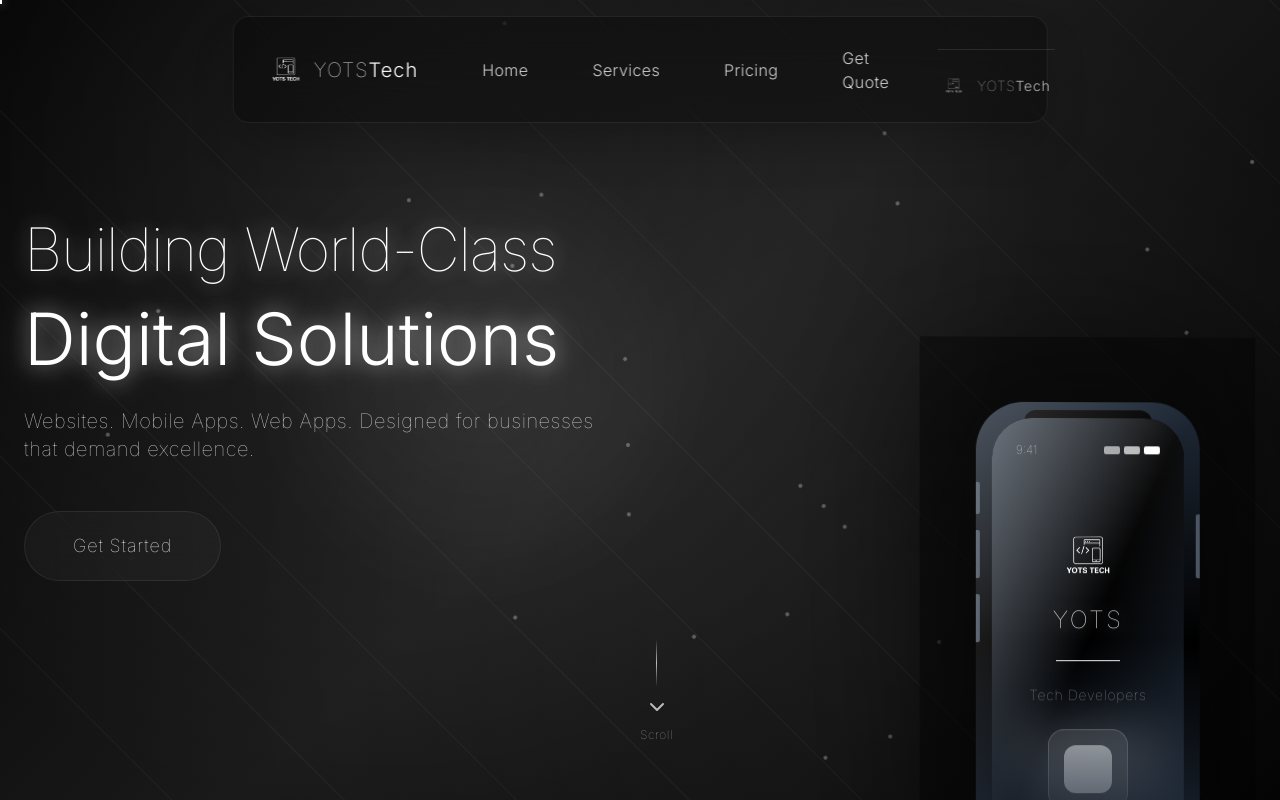
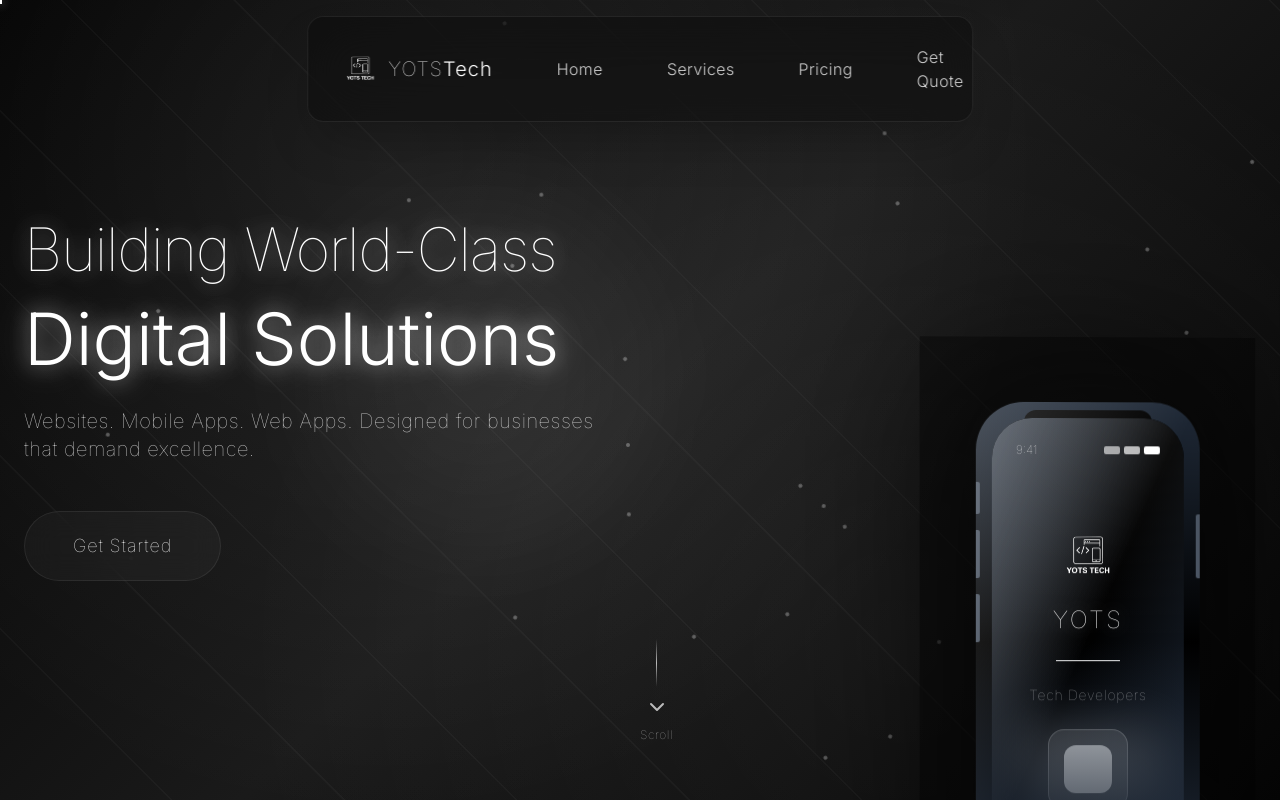
Before and after one commit to mbheletech/yotstechsite, a React (Vite) app: page / in a window 1280 px wide. Shown: the top 800 px of the page. Built offline with nearby package versions, Linux system fonts and the light colour scheme.

Commit message:
Remove Duplicate Logo from Navbar Right Side

```diff
--- a/src/components/Navigation.tsx
+++ b/src/components/Navigation.tsx
@@ -71,20 +71,6 @@ const Navigation = () => {
                   {item.name}
                 </a>
               ))}
-
-              {/* Mobile Logo - Bottom of menu */}
-              <div className="pt-4 mt-4 border-t border-white/10">
-                <div className="flex items-center justify-center space-x-3 px-4 py-2">
-                  <img
-                    src="/src/assets/Copilot_20250912_185659-removebg-preview.png"
-                    alt="YOTS Tech Logo"
-                    className="h-6 w-auto object-contain filter brightness-0 invert opacity-70"
-                  />
-                  <span className="text-white/70 font-thin text-sm tracking-wider">
-                    YOTS<span className="font-light">Tech</span>
-                  </span>
-                </div>
-              </div>
             </div>
           </div>
 
```
